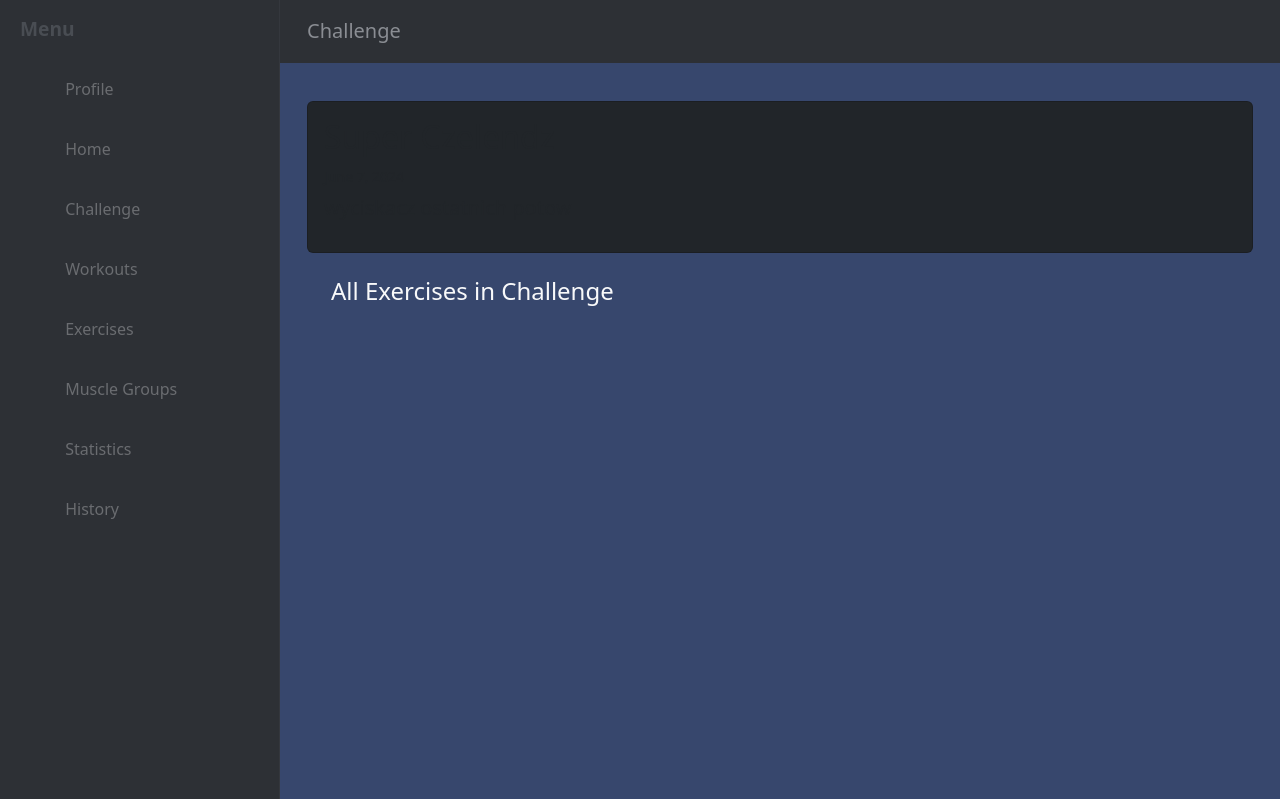
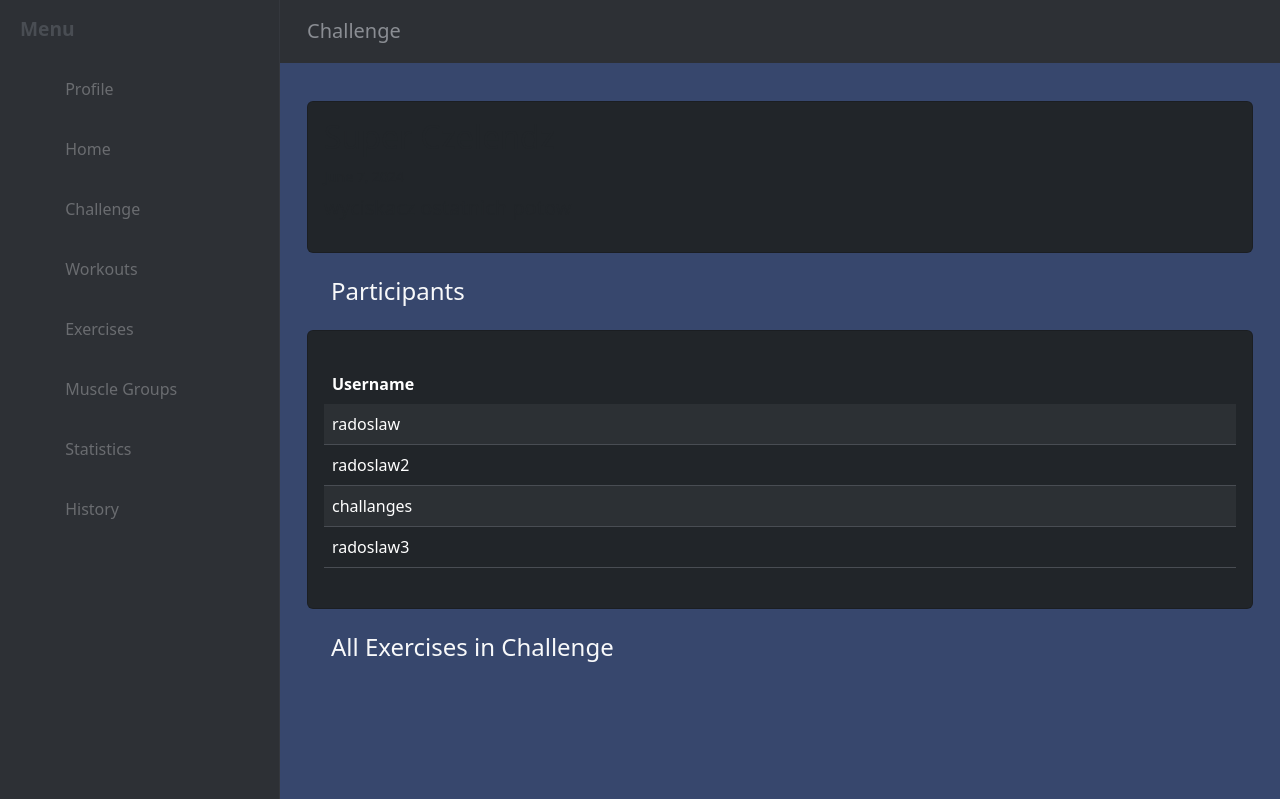
Before and after one commit to TR0U8L3-gif/workout_logger, a Django app: template workout/templates/workout/view_challenge.html in a window 1280 px wide. Shown: the part 90-889 px from the top of the page. Run offline with Django 5.2, Linux system fonts and the light colour scheme; the template is opened without the code that fills it: values that come from a table or form of the project are taken from there, others are empty; data comes from the database, SQL or seed files in the repository; both versions use the stored data as it was after the commit; some libraries are stand-ins or nearby versions.

Commit message:
update challenges

```diff
--- a/workout/templates/workout/view_challenge.html
+++ b/workout/templates/workout/view_challenge.html
@@ -45,6 +45,33 @@
                     <br>
                   </div>
                 </div>
+
+                <h4 class="ms-4 mt-2 mb-4 text-light"> Participants</h4>
+                {% if users %}
+                <div class="card bg-dark add-exercise mb-4 mt-2">
+                  <div class="card-body">
+                      {% csrf_token %}
+                      <div id="exercise-wrapper" class="mb-4">
+                        <hr class="mb-0"/>
+                        <table class="table table-dark table-striped text-light">
+                          <thead>
+                            <tr>
+                              <th>Username</th>
+                            </tr>
+                          </thead>
+                          <tbody>
+                            {% for user in users %}
+                            <tr>
+                              <td><a href="/profile/{{ user.id }}"  style="text-decoration: none; color: inherit">{{ user.username }}</a></td>
+                            </tr>
+                            {% endfor %}
+                          </tbody>
+                        </table>
+                      </div>
+                  </div>
+                </div>
+                {% endif %}
+
                 <h4 class="ms-4 mt-2 mb-4 text-light"> All Exercises in Challenge</h4>
                 {% if exercises_with_status %}
                 <div class="card bg-dark add-exercise mb-4 mt-2">
--- a/workout/views.py
+++ b/workout/views.py
@@ -311,6 +311,11 @@
         workout = Workout.objects.get(id=user_challenge.workout_id)
         challenge = Challenge.objects.get(id=user_challenge.challenge_id)
 
+        users = User.objects.filter(id=user_challenge.user_id)
+        user_list = list(users)
+
+        print(user_list)
+
         if request.method == "POST":
             # Process form data
             exercise_status = []
@@ -338,6 +343,7 @@
         data = {
             'challenge': challenge,
             'exercises_with_status': exercises_with_status,
+            'users': user_list,
         }
 
         # If get request, load workout page with data:
```
Also changed, not shown: db.sqlite3, 1 other file.
